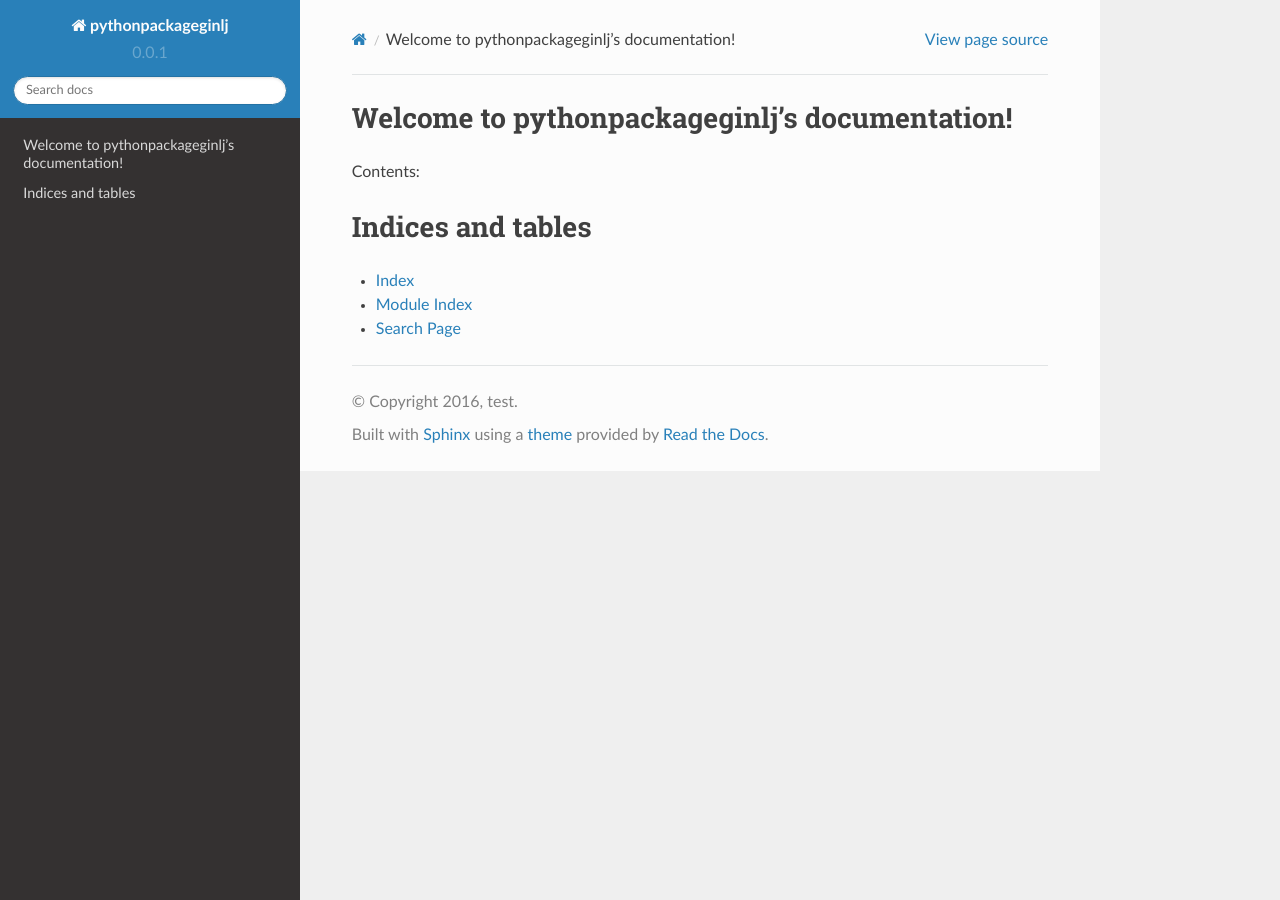
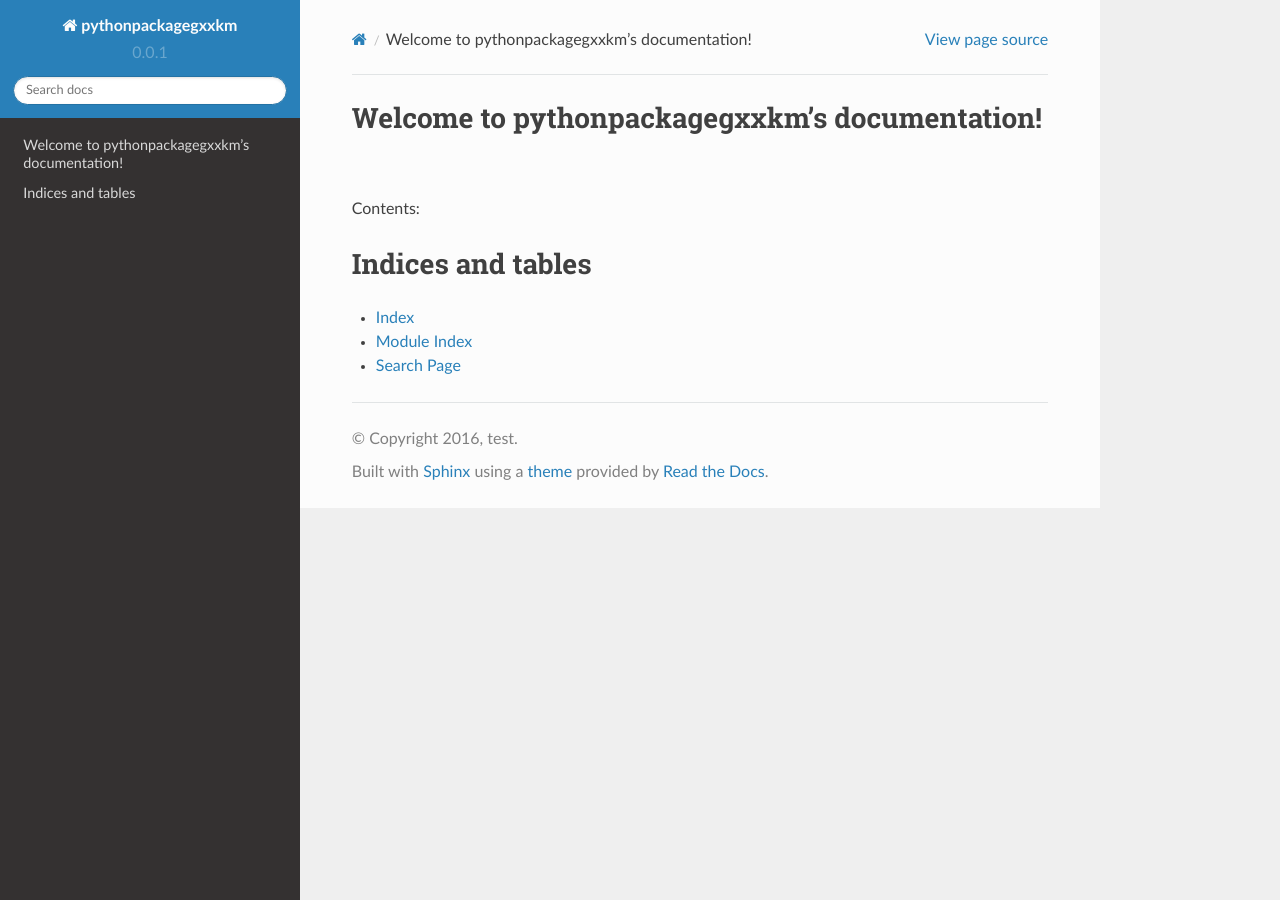
Before and after one commit to MOOCworkbench/Workbench-Acceptance-Experiment, a Sphinx documentation site: the page built from docs/source/index.rst, in a window 1280 px wide. Built offline with Sphinx 7.4.7 and the Read the Docs theme 2.0.0, drawn with Linux system fonts in a browser that asks for light colours.

```diff
--- a/docs/source/conf.py
+++ b/docs/source/conf.py
@@ -1,7 +1,7 @@
 #!/usr/bin/env python3
 # -*- coding: utf-8 -*-
 #
-# pythonpackageginlj documentation build configuration file, created by
+# pythonpackagegxxkm documentation build configuration file, created by
 # cookiecutter pipproject
 #
 # This file is execfile()d with the current directory set to its
@@ -48,7 +48,7 @@ source_suffix = '.rst'
 master_doc = 'index'
 
 # General information about the project.
-project = 'pythonpackageginlj'
+project = 'pythonpackagegxxkm'
 copyright = '2016, test'
 author = 'test'
 
@@ -123,7 +123,7 @@ html_theme = 'sphinx_rtd_theme'
 
 # The name for this set of Sphinx documents.
 # "<project> v<release> documentation" by default.
-#html_title = 'pythonpackageginlj v0.0.1'
+#html_title = 'pythonpackagegxxkm v0.0.1'
 
 # A shorter title for the navigation bar.  Default is the same as html_title.
 #html_short_title = None
@@ -205,7 +205,7 @@ html_static_path = ['_static']
 #html_search_scorer = 'scorer.js'
 
 # Output file base name for HTML help builder.
-htmlhelp_basename = 'pythonpackageginljdoc'
+htmlhelp_basename = 'pythonpackagegxxkmdoc'
 
 # -- Options for LaTeX output ---------------------------------------------
 
@@ -227,7 +227,7 @@ latex_elements = {
 # (source start file, target name, title,
 #  author, documentclass [howto, manual, or own class]).
 latex_documents = [
-    (master_doc, 'pythonpackageginlj.tex', 'pythonpackageginlj Documentation',
+    (master_doc, 'pythonpackagegxxkm.tex', 'pythonpackagegxxkm Documentation',
      'test', 'manual'),
 ]
 
@@ -257,7 +257,7 @@ latex_documents = [
 # One entry per manual page. List of tuples
 # (source start file, name, description, authors, manual section).
 man_pages = [
-    (master_doc, 'pythonpackageginlj', 'pythonpackageginlj Documentation',
+    (master_doc, 'pythonpackagegxxkm', 'pythonpackagegxxkm Documentation',
      [author], 1)
 ]
 
@@ -271,8 +271,8 @@ man_pages = [
 # (source start file, target name, title, author,
 #  dir menu entry, description, category)
 texinfo_documents = [
-    (master_doc, 'pythonpackageginlj', 'pythonpackageginlj Documentation',
-     author, 'pythonpackageginlj', 'One line description of project.',
+    (master_doc, 'pythonpackagegxxkm', 'pythonpackagegxxkm Documentation',
+     author, 'pythonpackagegxxkm', 'One line description of project.',
      'Miscellaneous'),
 ]
 
--- a/docs/source/index.rst
+++ b/docs/source/index.rst
@@ -1,4 +1,4 @@
-Welcome to pythonpackageginlj's documentation!
+Welcome to pythonpackagegxxkm's documentation!
 =========================================
 
 Contents:
--- a/requirements.txt
+++ /dev/null
@@ -1,6 +0,0 @@
-# Dev/Deployment
-sphinx
-sphinx_rtd_theme
-nose
-coverage
-pypi-publisher
```
Also changed, not shown: README.md (deleted, +0 -33 lines), setup.cfg (deleted, +0 -8 lines), setup.py (deleted, +0 -40 lines), .travis.yml (deleted), LICENSE.md (deleted), pythonpackageginlj/__init__.py (deleted), 3 other files.
